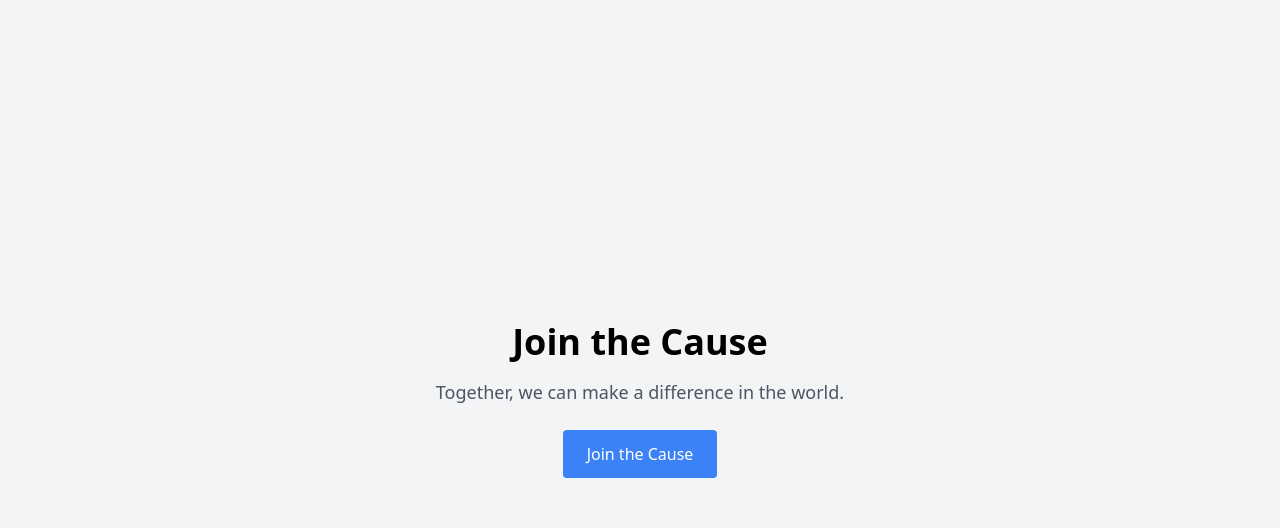
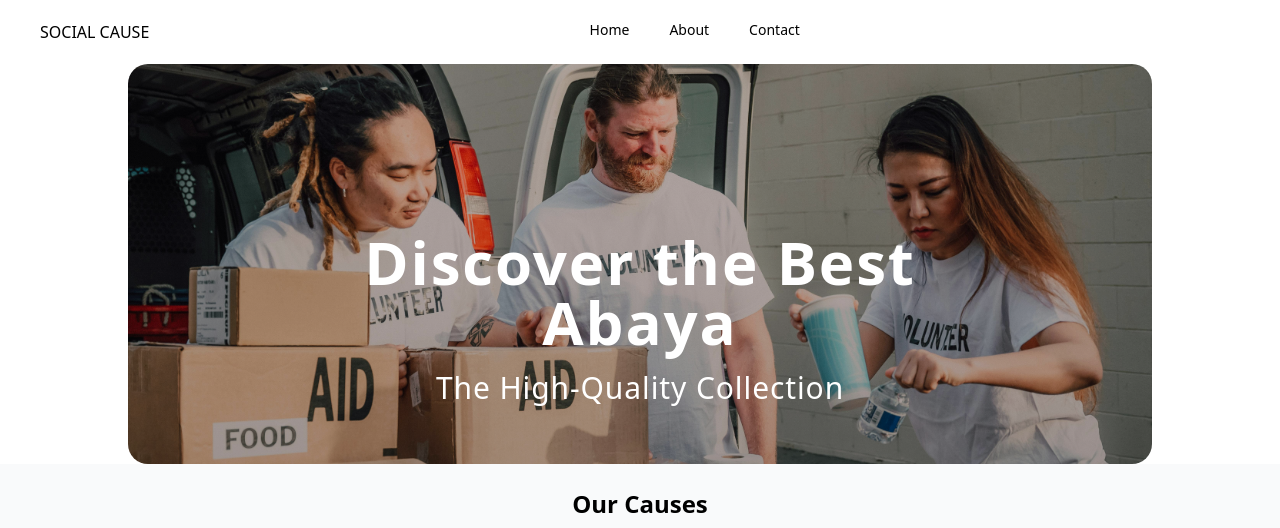
Before and after one commit to usmanmasud/social-cause-Terntribe-BUILD, a React (Vite) app: page / in a window 1280 px wide. Shown: the top 528 px of the page. Built offline with nearby package versions, Linux system fonts and the light colour scheme.

Commit message:
structured

```diff
--- a/src/App.jsx
+++ b/src/App.jsx
@@ -2,11 +2,13 @@ import CardsSection from "./components/Card"
 import Footer from "./components/Footer"
 import GetInvolved from "./components/GetInvolved"
 import Hero from "./components/Hero"
+import { Navbar } from "./components/Navbar"
 
 
 function App() {
   return (
     <>
+      <Navbar />
       <Hero />
       <CardsSection />
       <GetInvolved />
--- a/src/components/Card.jsx
+++ b/src/components/Card.jsx
@@ -1,6 +1,6 @@
 function Card({ image, title, description }) {
     return (
-        <div className="bg-white shadow-md rounded-lg overflow-hidden">
+        <div className="bg-black shadow-md rounded-lg overflow-hidden">
             <img src={image} alt={title} className="w-full h-40 object-cover" />
             <div className="p-4">
                 <h2 className="text-xl font-bold mb-2">{title}</h2>
@@ -22,7 +22,7 @@ function CardsSection() {
     return (
         <section className="p-6 bg-gray-50">
             <h2 className="text-2xl font-bold text-center mb-6">Our Causes</h2>
-            <div className="grid gap-6 sm:grid-cols-2 lg:grid-cols-4">
+            <div className="flex flex-col gap-4">
                 {causes.map((cause) => (
                     <Card key={cause.id} {...cause} />
                 ))}
--- a/src/components/Hero.jsx
+++ b/src/components/Hero.jsx
@@ -1,14 +1,18 @@
 function Hero() {
     return (
-        <section className="flex flex-col items-center justify-center h-screen bg-gray-100 text-center px-6">
-            <h1 className="text-4xl font-bold mb-4">Join the Cause</h1>
-            <p className="text-lg text-gray-600 mb-6">
-                Together, we can make a difference in the world.
-            </p>
-            <button className="px-6 py-3 bg-blue-500 text-white rounded hover:bg-blue-600">
-                Join the Cause
-            </button>
-        </section>
+        <div className="banner w-full flex flex-col justify-end items-center max-sm:h-[550px] max-sm:gap-2">
+            <h2 className="text-white text-center text-6xl font-bold tracking-[1.86px] leading-[60px] max-sm:text-4xl max-[400px]:text-3xl">
+                Discover the Best <br />
+                Abaya
+            </h2>
+            <h3 className="text-white text-3xl font-normal leading-[72px] tracking-[0.9px] max-sm:text-xl max-[400px]:text-lg">
+                The High-Quality Collection
+            </h3>
+            <div className="flex justify-center items-center gap-3 pb-10 max-[400px]:flex-col max-[400px]:gap-1 w-[420px] max-sm:w-[350px] max-[400px]:w-[300px]">
+
+            </div>
+        </div>
+
     );
 }
 
--- /dev/null
+++ b/src/components/Navbar.jsx
@@ -0,0 +1,25 @@
+import React from "react";
+
+export const Navbar = () => {
+    return (
+        <header className="w-full py-5 sm:px-10 px-5 flex justify-between items-center">
+            <nav className="flex w-full screen-max-width">
+                SOCIAL CAUSE
+                <div className="flex flex-1 justify-center max-sm:hidden">
+                    <div className="px-5 text-sm cursor-pointer text-gray hover:text-white transition-all">
+                        Home
+                    </div>
+                    <div className="px-5 text-sm cursor-pointer text-gray hover:text-white transition-all">
+                        About
+                    </div>
+                    <div className="px-5 text-sm cursor-pointer text-gray hover:text-white transition-all">
+                        Contact
+                    </div>
+                </div>
+                <div className="flex items-baseline gap-7 max-sm:justify-end max-sm:flex-1">
+
+                </div>
+            </nav>
+        </header>
+    );
+};
--- a/src/index.css
+++ b/src/index.css
@@ -1,3 +1,17 @@
 @tailwind base;
 @tailwind components;
 @tailwind utilities;
+
+
+.banner {
+    height: 400px;
+    background: linear-gradient(0deg,
+            rgba(0, 0, 0, 0.25) 0%,
+            rgba(0, 0, 0, 0.15) 100%),
+        url("/src//assets//banner.jpg") lightgray 50% / cover no-repeat;
+    background-position: 10% 25%;
+    width: 80%;
+    margin: auto;
+
+    border-radius: 20px;
+}
```
Also changed, not shown: src/assets/banner.jpg (added).
